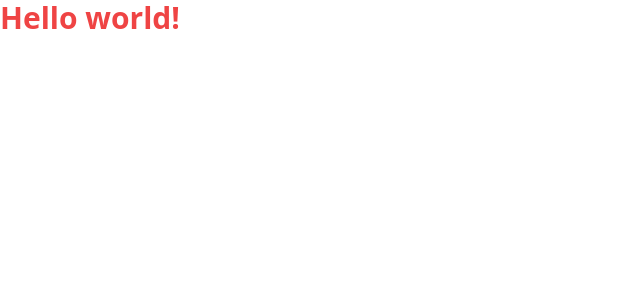
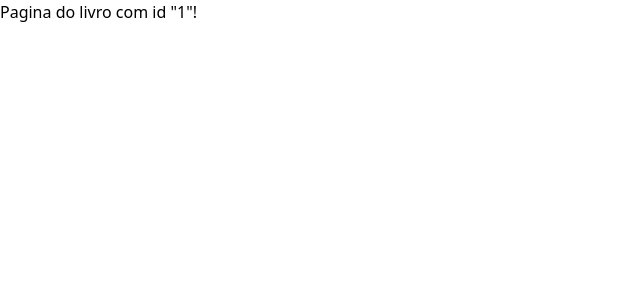
Before and after one commit to ptrkc/google-books-client, a React (Vite) app: page /livro/1 in a window 1280 px wide. Shown: the top 300 px of the page, without its empty margins (0-640 px from the left). Built offline with nearby package versions, Linux system fonts and the light colour scheme.

Commit message:
Add router with routes and page components

```diff
--- a/package.json
+++ b/package.json
@@ -13,7 +13,8 @@
   },
   "dependencies": {
     "react": "^18.2.0",
-    "react-dom": "^18.2.0"
+    "react-dom": "^18.2.0",
+    "react-router-dom": "^6.6.0"
   },
   "devDependencies": {
     "@types/react": "^18.0.26",
--- a/src/App.tsx
+++ b/src/App.tsx
@@ -1,5 +1,27 @@
+import { createBrowserRouter, RouterProvider } from 'react-router-dom'
+import { BookPage } from './pages/BookPage'
+import { ErrorPage } from './pages/ErrorPage'
+import { HomePage } from './pages/HomePage'
+import { MyBooksPage } from './pages/MyBooksPage'
+
+const router = createBrowserRouter([
+  {
+    path: '/',
+    element: <HomePage />,
+    errorElement: <ErrorPage />,
+  },
+  {
+    path: '/livro/:id',
+    element: <BookPage />,
+  },
+  {
+    path: '/meus-livros',
+    element: <MyBooksPage />,
+  },
+])
+
 function App() {
-  return <h1 className="h1 text-red-500">Hello world!</h1>
+  return <RouterProvider router={router} />
 }
 
 export default App
--- /dev/null
+++ b/src/pages/BookPage.tsx
@@ -0,0 +1,6 @@
+import { useParams } from 'react-router-dom'
+
+export function BookPage() {
+  const { id } = useParams()
+  return <div>Pagina do livro com id &quot;{id}&quot;!</div>
+}
--- /dev/null
+++ b/src/pages/ErrorPage.tsx
@@ -0,0 +1,8 @@
+export function ErrorPage() {
+  return (
+    <div>
+      <h1>🤔Hmm...</h1>
+      <p>Desculpe, mas não encontramos essa página.</p>
+    </div>
+  )
+}
--- /dev/null
+++ b/src/pages/HomePage.tsx
@@ -0,0 +1,3 @@
+export function HomePage() {
+  return <div>Home, buscar livros!</div>
+}
--- /dev/null
+++ b/src/pages/MyBooksPage.tsx
@@ -0,0 +1,3 @@
+export function MyBooksPage() {
+  return <div>Meus livros!</div>
+}
```
Also changed, not shown: 1 other file (tests, documents, lock files or other folders).
